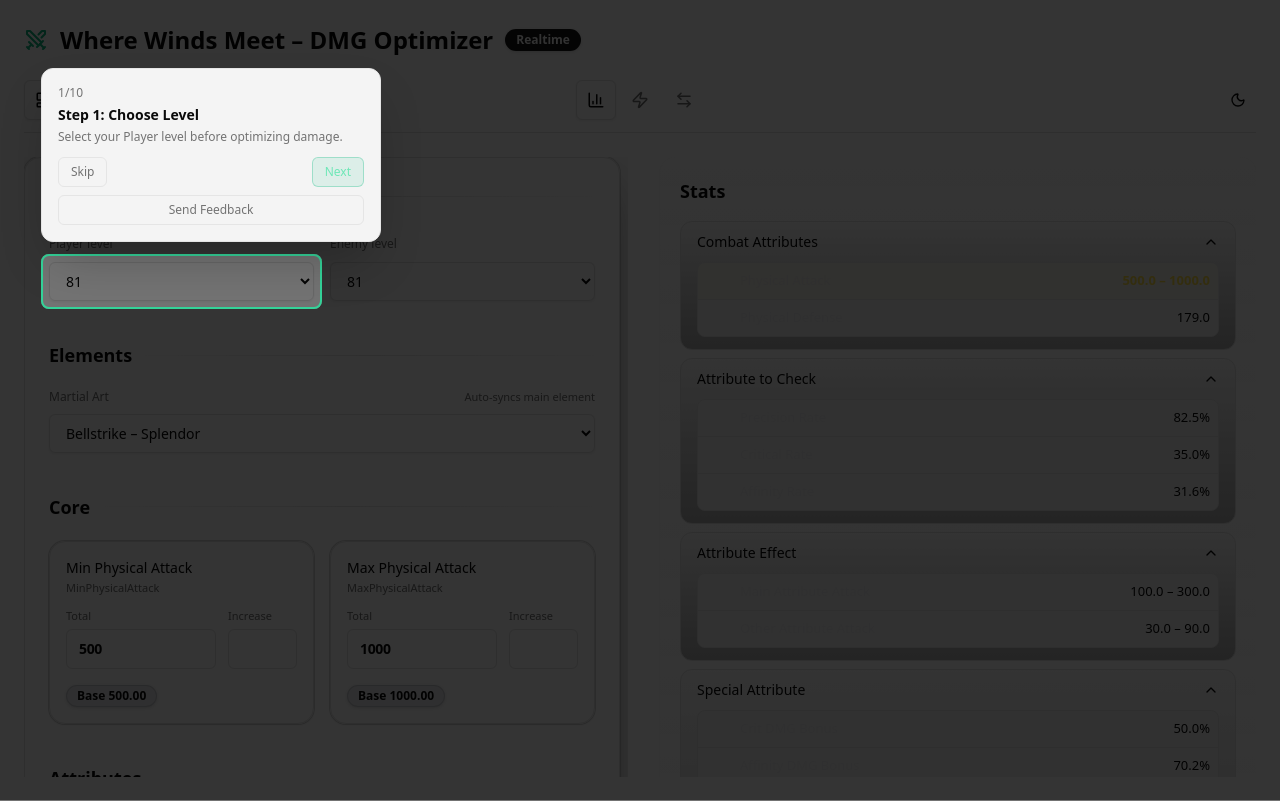
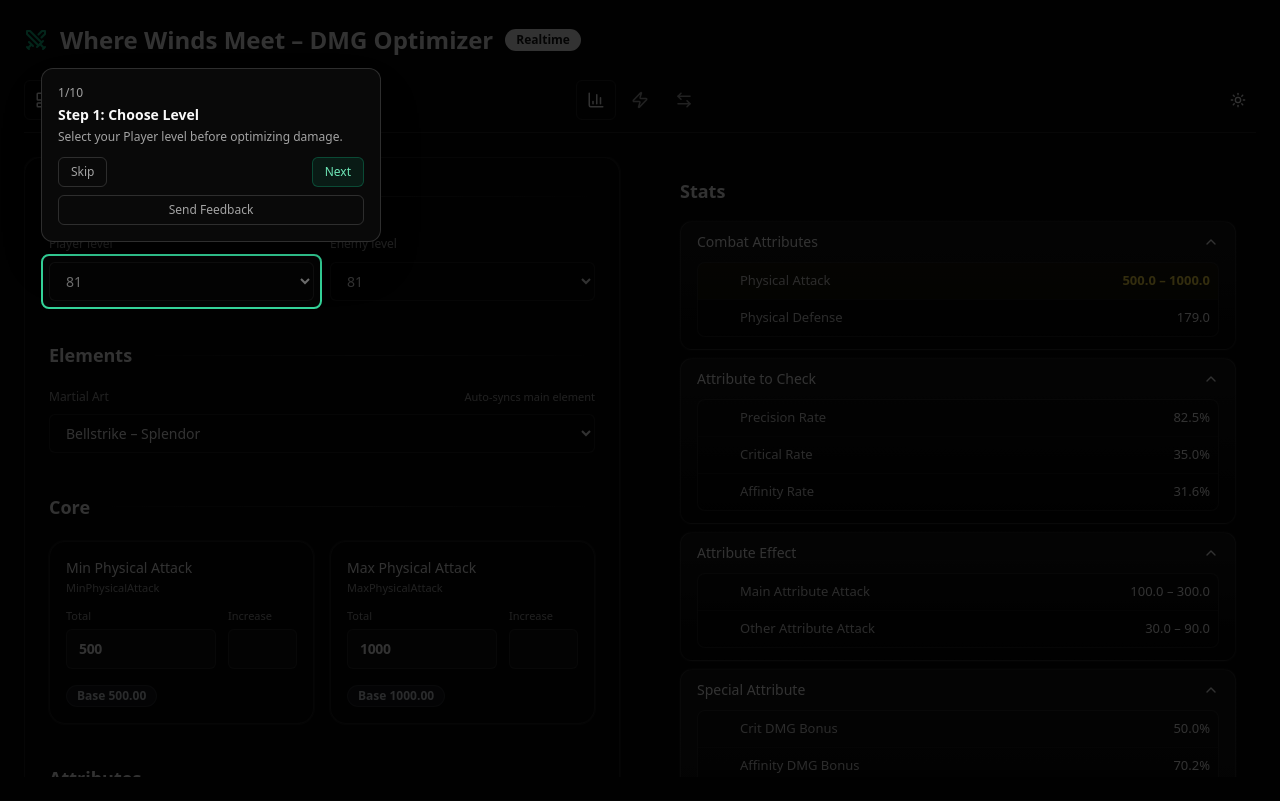
Before and after one commit to Phong940253/wwm-damage-calculator, a Next.js app: page / in a window 1280 px wide. Built offline with nearby package versions, Linux system fonts and the light colour scheme.

Commit message:
refactor: update text colors in FinalStatPanel for improved visibility and consistency

```diff
--- a/app/layout.tsx
+++ b/app/layout.tsx
@@ -110,7 +110,7 @@ export default function RootLayout({
         <GearProvider>
           <ThemeProvider
             attribute="class"
-            defaultTheme="light"
+            defaultTheme="dark"
             enableSystem
             disableTransitionOnChange
           >
--- a/app/ui/damage/FinalStatPanel.tsx
+++ b/app/ui/damage/FinalStatPanel.tsx
@@ -74,9 +74,9 @@ export default function FinalStatPanel({
               <DialogDescription className="text-xs">
                 {selected ? (
                   <span>
-                    <span className="text-zinc-200">{selected.sectionTitle}</span>
+                    <span className="text-foreground">{selected.sectionTitle}</span>
                     <span className="text-muted-foreground"> · </span>
-                    <span className="text-zinc-200">{selected.rowLabel}</span>
+                    <span className="text-foreground">{selected.rowLabel}</span>
                   </span>
                 ) : (
                   ""
@@ -137,7 +137,7 @@ export default function FinalStatPanel({
                             )}
                           </div>
 
-                          <div className="text-sm font-mono text-zinc-200 shrink-0">
+                          <div className="text-sm font-mono text-foreground shrink-0">
                             {formatSigned(line.value)}
                           </div>
                         </div>
@@ -149,7 +149,7 @@ export default function FinalStatPanel({
 
               <div className="rounded-xl border border-white/10 bg-black/20 p-4">
                 <div className="flex items-center gap-2 text-sm font-medium">
-                  <Layers className="h-4 w-4 text-zinc-400" /> Legend
+                  <Layers className="h-4 w-4 text-muted-foreground" /> Legend
                 </div>
                 <div className="mt-3 grid gap-2 text-xs text-muted-foreground">
                   <LegendRow kind="base" label="Base" note="Your saved/base stat value" />
@@ -190,7 +190,7 @@ function Section({
         className="
           w-full flex items-center justify-between
           px-4 py-2.5 text-sm font-medium
-          text-zinc-200
+          text-foreground
           hover:bg-white/[0.06]
         "
       >
@@ -221,7 +221,7 @@ function Section({
                         type="button"
                         variant="ghost"
                         size="icon"
-                        className="h-7 w-7 shrink-0 text-zinc-300 hover:bg-white/10 hover:text-zinc-100 opacity-0 pointer-events-none transition-opacity group-hover/row:opacity-100 group-hover/row:pointer-events-auto group-focus-within/row:opacity-100 group-focus-within/row:pointer-events-auto"
+                        className="h-7 w-7 shrink-0 text-muted-foreground hover:bg-white/10 hover:text-foreground opacity-0 pointer-events-none transition-opacity group-hover/row:opacity-100 group-hover/row:pointer-events-auto group-focus-within/row:opacity-100 group-focus-within/row:pointer-events-auto"
                         onClick={() => onOpenDetails(row.label, row.ctxKeys!)}
                         title="Show breakdown"
                       >
@@ -231,7 +231,7 @@ function Section({
                       <span className="h-7 w-7 shrink-0" aria-hidden />
                     )}
 
-                    <span className="text-zinc-200/70 truncate">
+                    <span className="text-foreground/85 truncate">
                       {row.label}
                     </span>
                   </div>
@@ -240,7 +240,7 @@ function Section({
                     className={
                       row.highlight
                         ? "text-yellow-300 font-semibold tabular-nums min-w-[88px] text-right"
-                        : "text-zinc-100 tabular-nums min-w-[88px] text-right"
+                        : "text-foreground tabular-nums min-w-[88px] text-right"
                     }
                   >
                     {row.value}
@@ -295,7 +295,7 @@ function LegendRow({
     <div className="flex items-center justify-between gap-3">
       <div className="flex items-center gap-2">
         <span className={"h-2 w-2 rounded-full " + kindToDotClass(kind)} />
-        <span className="text-zinc-200">{label}</span>
+        <span className="text-foreground">{label}</span>
       </div>
       <span className="truncate">{note}</span>
     </div>
```
